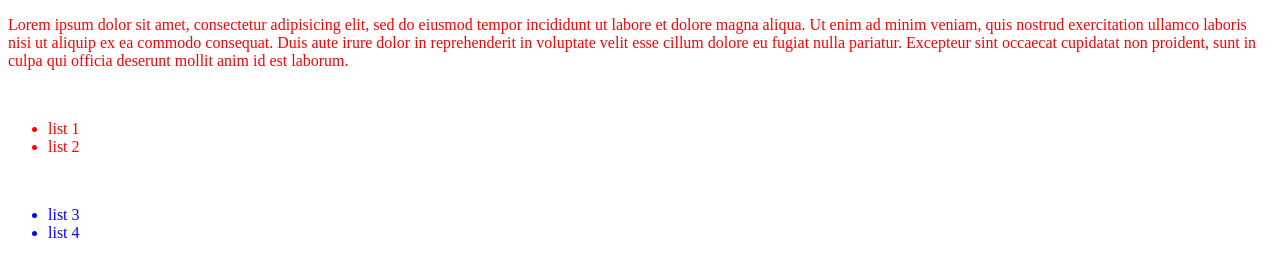
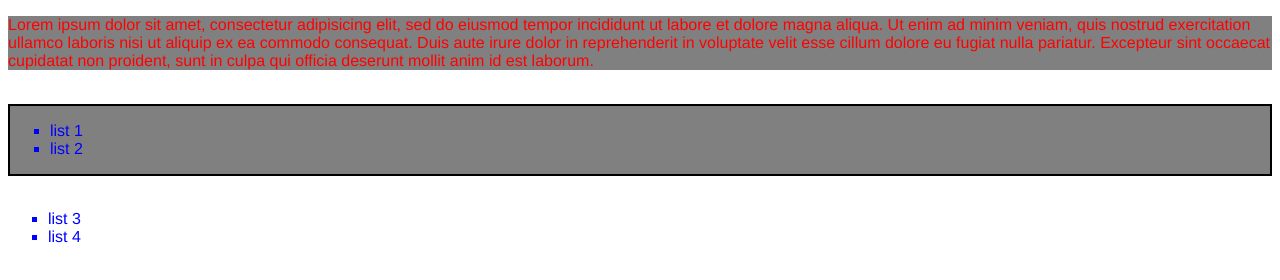
Before and after one commit to ihzarizkyk/sasscss, a plain HTML site: page index.html in a window 1280 px wide. Drawn offline with Linux system fonts and the light colour scheme.

Commit message:
update sass css

```diff
--- a/style.sass
+++ b/style.sass
@@ -1,23 +1,31 @@
-$c1:red
-$c2:blue
+/* Author: Mochammad Ihza Rizky Karim */
+
+$c1: red
+$c2: blue
 
 p
-	color: red
-
+	font-family: helvetica
+	color:$c1
+	background-color: gray
 
 .div1
+
+	font-family: helvetica
+	background-color: gray
+	border: 2px solid black
+
 	ul
+		list-style-type: square
 		color:$c1
-
-
 	li
-		color:$c1
-
+		color:$c2
 
 .div2
+
+	font-family: helvetica
+
 	ul
+		list-style-type: square
 		color:$c2
-
-
 	li
 		color:$c2
```
Also changed, not shown: style.css, 2 other files.
